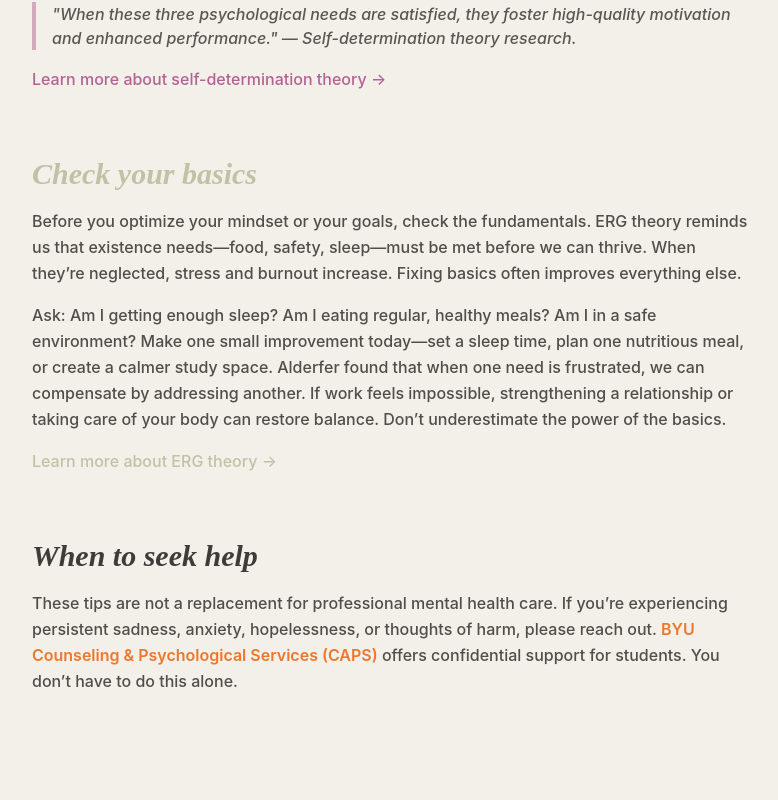
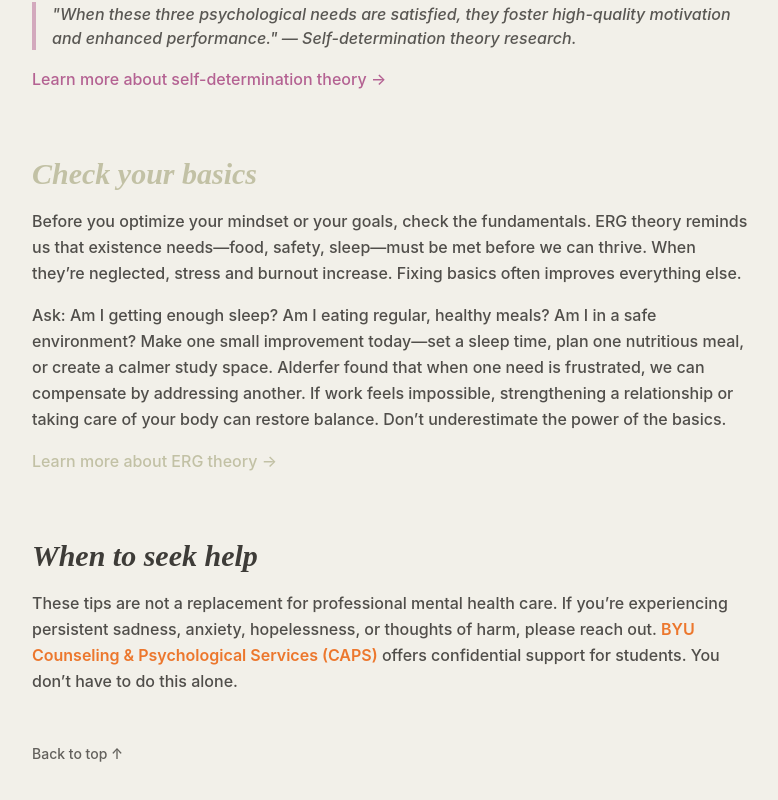
Before and after one commit to westonrwatson/sunnysidewellness, a React (Vite) app: page /tips in a window 1280 px wide. Shown: the part 2416-3216 px from the top of the page, without its empty margins (120-898 px from the left). Before the commit the page ends 3190 px from the top, so only its background shows below. Built offline with nearby package versions, Linux system fonts and the light colour scheme; a web font is replaced by a local one.

Commit message:
small adjustemnts

```diff
--- a/src/components/QuizQuestion.tsx
+++ b/src/components/QuizQuestion.tsx
@@ -16,6 +16,8 @@ export function QuizQuestion({ data, selected, onSelect }: QuizQuestionProps) {
         {data.options.map((opt: QuizOption) => (
           <button
             key={opt.value}
+            id={`${data.id}-${opt.value}`}
+            name={data.id}
             type="button"
             onClick={() => onSelect(opt.value)}
             className={`min-h-[120px] px-5 py-4 rounded-2xl font-sans text-lg text-center text-ink
--- a/src/pages/Quiz.tsx
+++ b/src/pages/Quiz.tsx
@@ -193,6 +193,7 @@ export function Quiz() {
                   id="name"
                   name="name"
                   type="text"
+                  autoComplete="name"
                   value={name}
                   onChange={(ev) => {
                     setName(ev.target.value);
@@ -221,6 +222,7 @@ export function Quiz() {
                   id="email"
                   name="email"
                   type="email"
+                  autoComplete="email"
                   value={email}
                   onChange={(ev) => {
                     setEmail(ev.target.value);
--- a/src/pages/Tips.tsx
+++ b/src/pages/Tips.tsx
@@ -250,6 +250,17 @@ export function Tips() {
                 offers confidential support for students. You don’t have to do this alone.
               </p>
             </section>
+
+            {/* Back to top */}
+            <div className="mt-12 text-left">
+              <button
+                type="button"
+                onClick={() => window.scrollTo({ top: 0, behavior: 'smooth' })}
+                className="font-sans text-sm font-medium text-ink/80 hover:text-ink transition-colors"
+              >
+                Back to top ↑
+              </button>
+            </div>
           </article>
 
           {/* Desktop TOC - fixed in place from the start so it never moves on scroll */}
```
